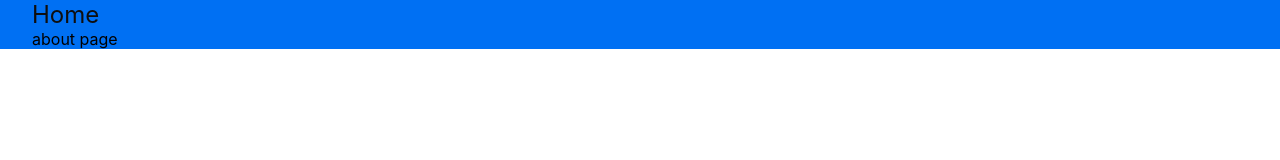
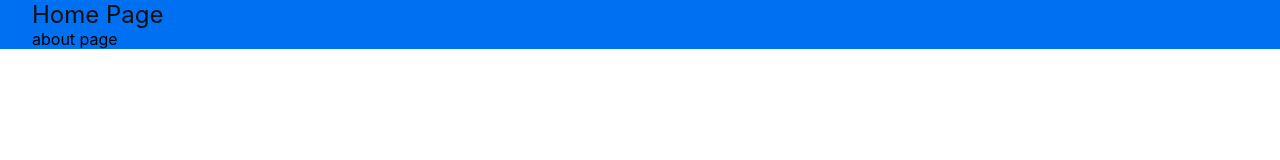
Before and after one commit to rndDesto/latihannext, a Next.js app: page / in a window 1280 px wide. Shown: the top 160 px of the page. Built offline with nearby package versions, Linux system fonts and the light colour scheme.

Commit message:
ganti titile home

```diff
--- a/pages/index.js
+++ b/pages/index.js
@@ -12,7 +12,7 @@ export default function Home() {
         <link rel="icon" href="/favicon.ico" />
       </Head>
 
-    <Heading title='Home'/>
+    <Heading title='Home Page'/>
     <Link href="/about">about page</Link>
     </div>
   )
```
